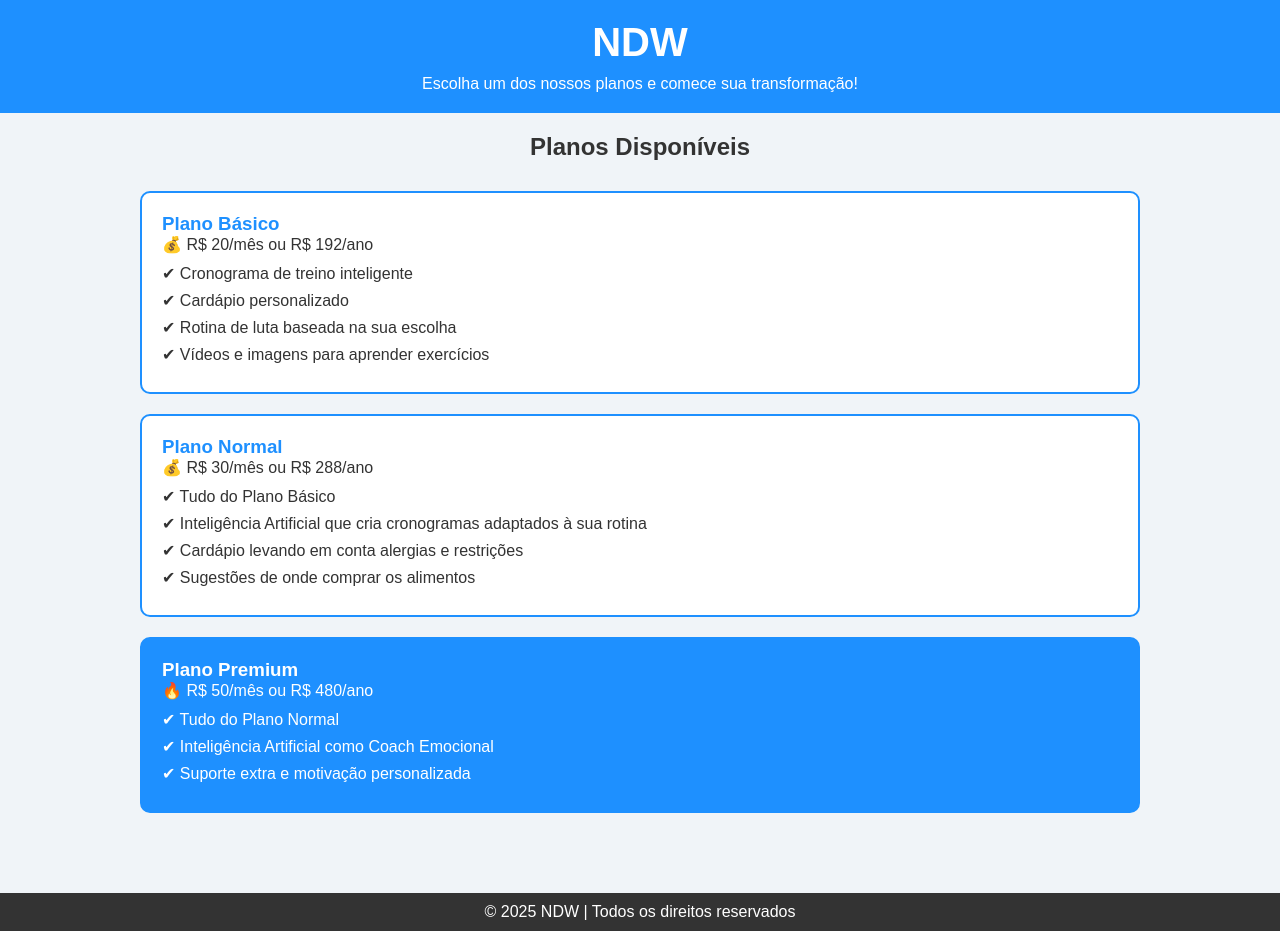
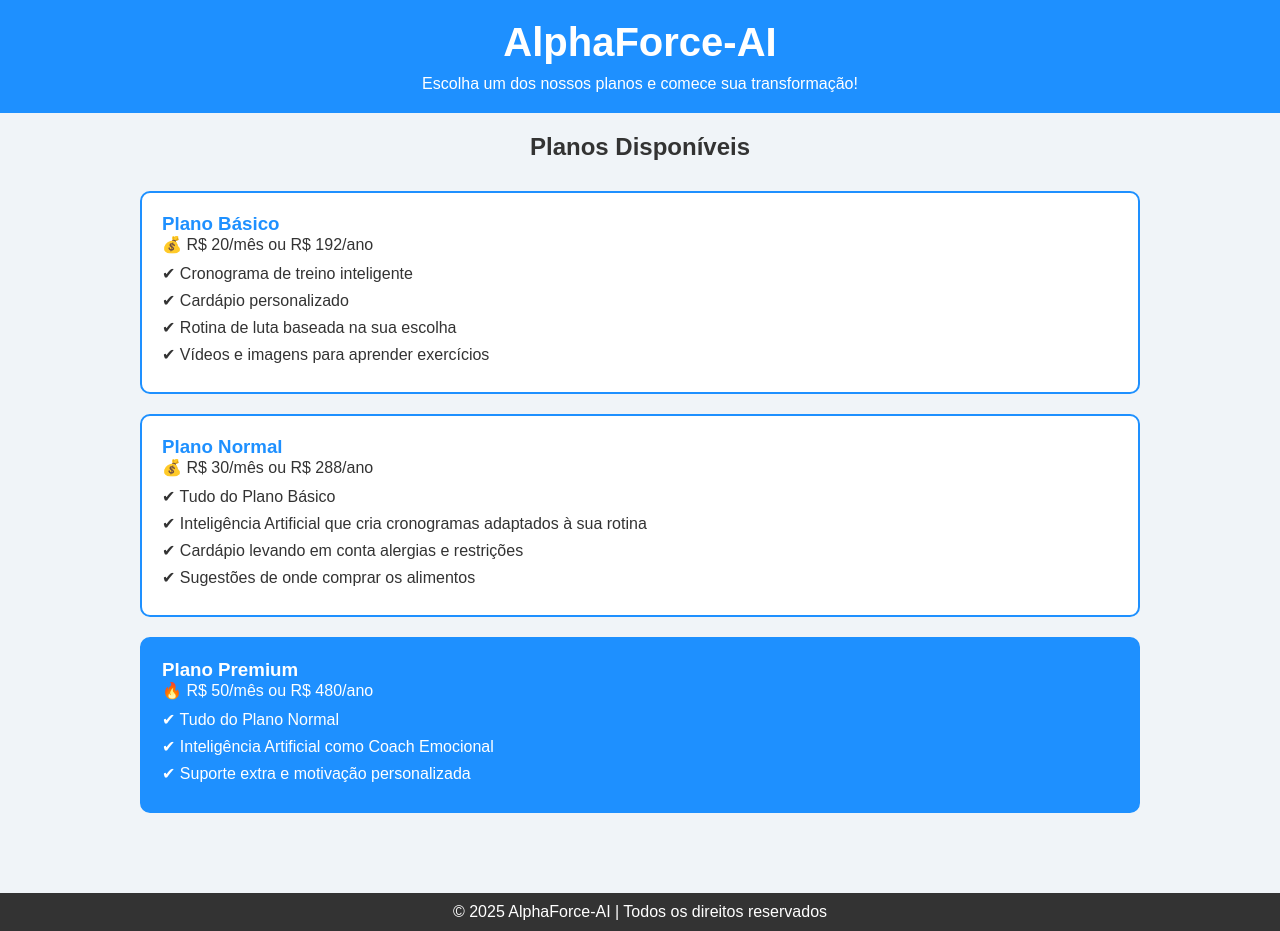
Before and after one commit to Arthur-8264/AlphaForce-AI, a plain HTML site: page index.html in a window 1280 px wide. Drawn offline with Linux system fonts and the light colour scheme.

Commit message:
Update index.html

```diff
--- a/index.html
+++ b/index.html
@@ -3,13 +3,13 @@
 <head>
     <meta charset="UTF-8">
     <meta name="viewport" content="width=device-width, initial-scale=1.0">
-    <title>NDW | Seu Treinador Inteligente</title>
+    <title>AlphaForce-AI | Seu Treinador Inteligente</title>
     <link rel="stylesheet" href="style.css">
 </head>
 <body>
 
     <header>
-        <h1>NDW</h1>
+        <h1>AlphaForce-AI</h1>
         <p>Escolha um dos nossos planos e comece sua transformação!</p>
     </header>
 
@@ -52,7 +52,7 @@
     </main>
 
     <footer>
-        <p>© 2025 NDW | Todos os direitos reservados</p>
+        <p>© 2025 AlphaForce-AI | Todos os direitos reservados</p>
     </footer>
 
 </body>
```
